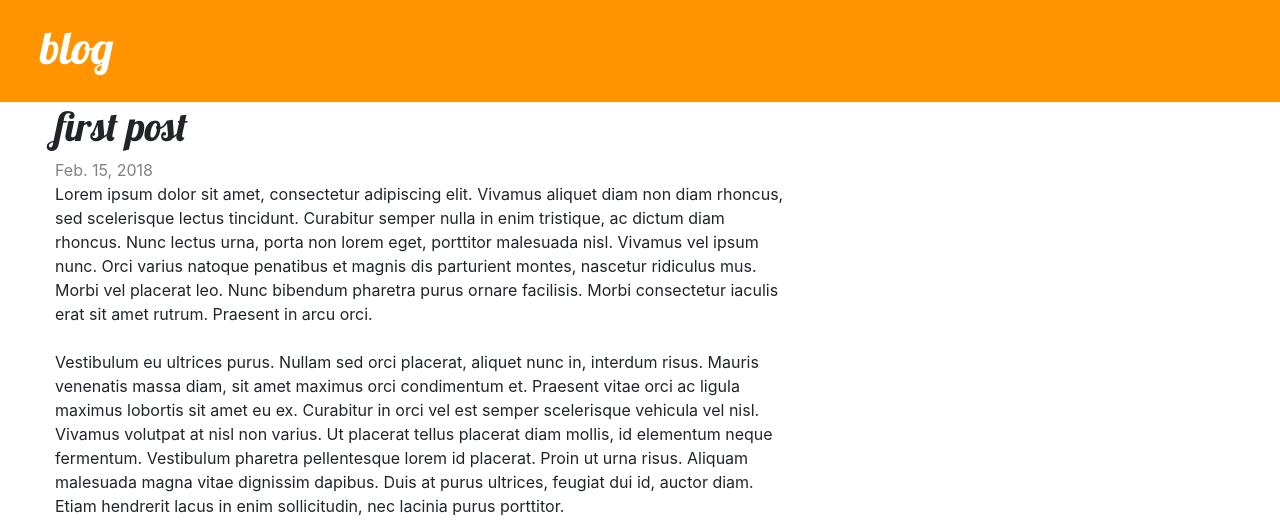
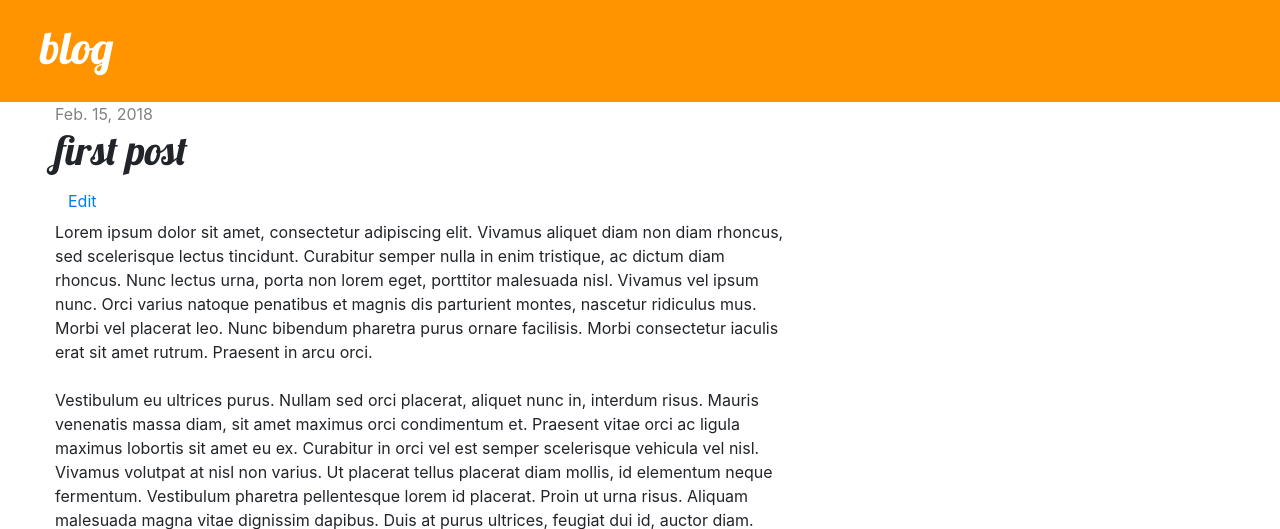
Before and after one commit to AndrewTelleria/blog, a Django app: page /post/2/ in a window 1280 px wide. Shown: the top 529 px of the page. Run offline with Django 3.2, Linux system fonts and the light colour scheme; data comes from the database, SQL or seed files in the repository; both versions use the stored data as it was after the commit; some libraries are stand-ins or nearby versions.

Commit message:
user authenication to add blog post

```diff
--- a/blog/posts/templates/posts/base.html
+++ b/blog/posts/templates/posts/base.html
@@ -14,7 +14,9 @@
   </head>
   <body>
     <div class="page-header">
-      <a href="{% url 'post_new' %}" class="top-menu"><span class="glyphicon glyphicon-plus"></span></a>
+      {% if user.is_authenticated %}
+        <h2><a href="{% url 'post_new' %}" class="top-menu">New Post</a></h2>
+      {% endif %}
       <h1><a href="/">blog</a></h1>
     </div>
 
--- a/blog/posts/templates/posts/post_detail.html
+++ b/blog/posts/templates/posts/post_detail.html
@@ -2,15 +2,16 @@
 
 {% block content %}
   <div class="post">
-    <h1>{{ post.title }}</h1>
     {% if post.date_pub %}
       <div class="date">
         {{ post.date_pub }}
       </div>
     {% endif %}
+    <h1>{{ post.title }}</h1>
+    <a class="btn btn-default" href="{% url 'post_edit' pk=post.pk %}"><span class="glyphicon glyphicon-pencil"></span>Edit</a>
     {% if post.authors %}
       <div class="author">
-        {{ post.authors.name }}
+        {{ post.author }}
       </div>
     {% endif %}
     <p>{{ post.body|linebreaksbr }}</p>
--- a/blog/posts/templates/posts/post_list.html
+++ b/blog/posts/templates/posts/post_list.html
@@ -3,8 +3,8 @@
   {% for post in posts %}
     <div class="post">
       <div class="date">
+        <h4>published: {{ post.date_pub }}</h4>
         <h2><a href="{% url 'post_detail' pk=post.pk %}">{{ post.title }}</a></h2>
-        <h4>published: {{ post.date_pub }}</h4>
         <p>{{ post.body|linebreaksbr }}</p>
       </div>
     </div>
--- a/blog/posts/urls.py
+++ b/blog/posts/urls.py
@@ -7,4 +7,5 @@ urlpatterns = [
     path('', views.post_list, name='post_list'),
     re_path('post/(?P<pk>\d+)/$', views.post_detail, name='post_detail'),
     path('post/new/', views.post_new, name='post_new'),
+    re_path('post/(?P<pk>\d+)/edit/$', views.post_edit, name='post_edit'),
 ]
--- a/blog/posts/views.py
+++ b/blog/posts/views.py
@@ -23,3 +23,17 @@ def post_new(request):
     else:
         form = PostForm()
     return render(request, 'posts/post_edit.html', {'form': form,})
+
+def post_edit(request, pk):
+    post = get_object_or_404(Post, pk=pk)
+    if request.method == "POST":
+        form = PostForm(request.POST, instance=post)
+        if form.is_valid():
+            post = form.save(commit=False)
+            post.author = request.user
+            post.date_mod = timezone.now()
+            post.save()
+            return redirect('post_detail', pk=post.pk)
+    else:
+        form = PostForm(instance=post)
+    return render(request, 'posts/post_edit.html', {'form': form})
```
Also changed, not shown: blog/db.sqlite3, blog/posts/migrations/0003_auto_20180216_1227.py (added).
